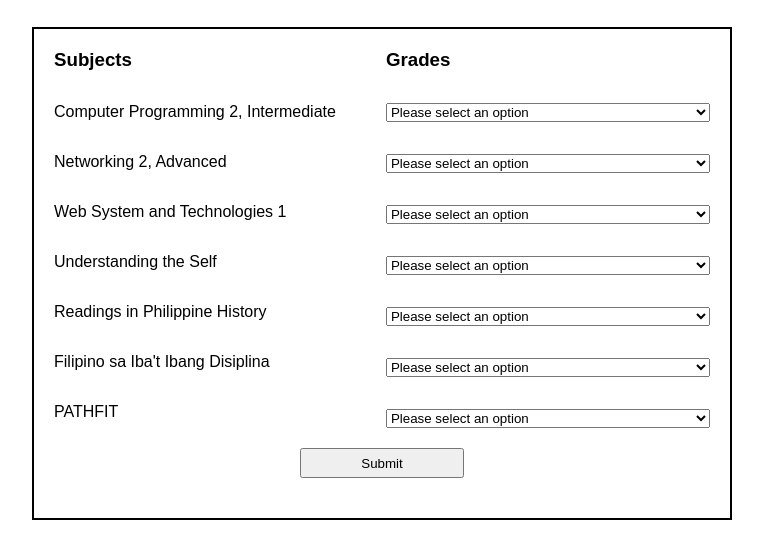
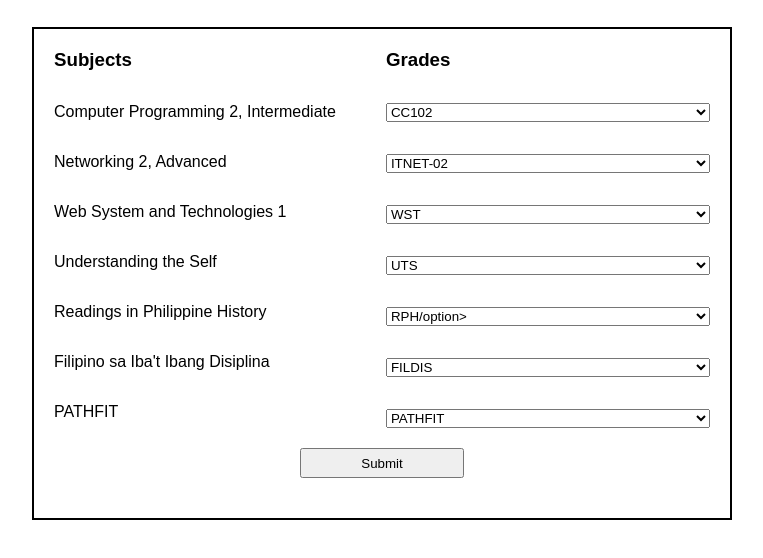
Before and after one commit to AldJayR/GWA-Calculator, a plain HTML site: page index.html in a window 1280 px wide. Shown: the part 60-618 px from the top of the page, without its empty margins (258-1021 px from the left). Drawn offline with Linux system fonts and the light colour scheme.

Commit message:
Add files via upload

```diff
--- a/index.html
+++ b/index.html
@@ -26,7 +26,7 @@
                 <div class="grades">
                     <h3>Grades</h3>
                     <select class="grade-select">
-                        <option disabled selected>Please select an option</option>
+                        <option disabled selected>CC102</option>
                         <option value="1.00">1.00</option>
                         <option value="1.25">1.25</option>
                         <option value="1.50">1.50</option>
@@ -38,7 +38,7 @@
                         <option value="3.00">3.00</option>
                     </select>
                     <select class="grade-select">
-                        <option disabled selected>Please select an option</option>
+                        <option disabled selected>ITNET-02</option>
                         <option value="1.00">1.00</option>
                         <option value="1.25">1.25</option>
                         <option value="1.50">1.50</option>
@@ -50,7 +50,7 @@
                         <option value="3.00">3.00</option>
                     </select>
                     <select class="grade-select">
-                        <option disabled selected>Please select an option</option>
+                        <option disabled selected>WST</option>
                         <option value="1.00">1.00</option>
                         <option value="1.25">1.25</option>
                         <option value="1.50">1.50</option>
@@ -62,7 +62,7 @@
                         <option value="3.00">3.00</option>
                     </select>
                     <select class="grade-select">
-                        <option disabled selected>Please select an option</option>
+                        <option disabled selected>UTS</option>
                         <option value="1.00">1.00</option>
                         <option value="1.25">1.25</option>
                         <option value="1.50">1.50</option>
@@ -74,7 +74,7 @@
                         <option value="3.00">3.00</option>
                     </select>
                     <select class="grade-select">
-                        <option disabled selected>Please select an option</option>
+                        <option disabled selected>RPH/option>
                         <option value="1.00">1.00</option>
                         <option value="1.25">1.25</option>
                         <option value="1.50">1.50</option>
@@ -86,7 +86,7 @@
                         <option value="3.00">3.00</option>
                     </select>
                     <select class="grade-select">
-                        <option disabled selected>Please select an option</option>
+                        <option disabled selected>FILDIS</option>
                         <option value="1.00">1.00</option>
                         <option value="1.25">1.25</option>
                         <option value="1.50">1.50</option>
@@ -98,7 +98,7 @@
                         <option value="3.00">3.00</option>
                     </select>
                     <select class="grade-select">
-                        <option disabled selected>Please select an option</option>
+                        <option disabled selected>PATHFIT</option>
                         <option value="1.00">1.00</option>
                         <option value="1.25">1.25</option>
                         <option value="1.50">1.50</option>
```
